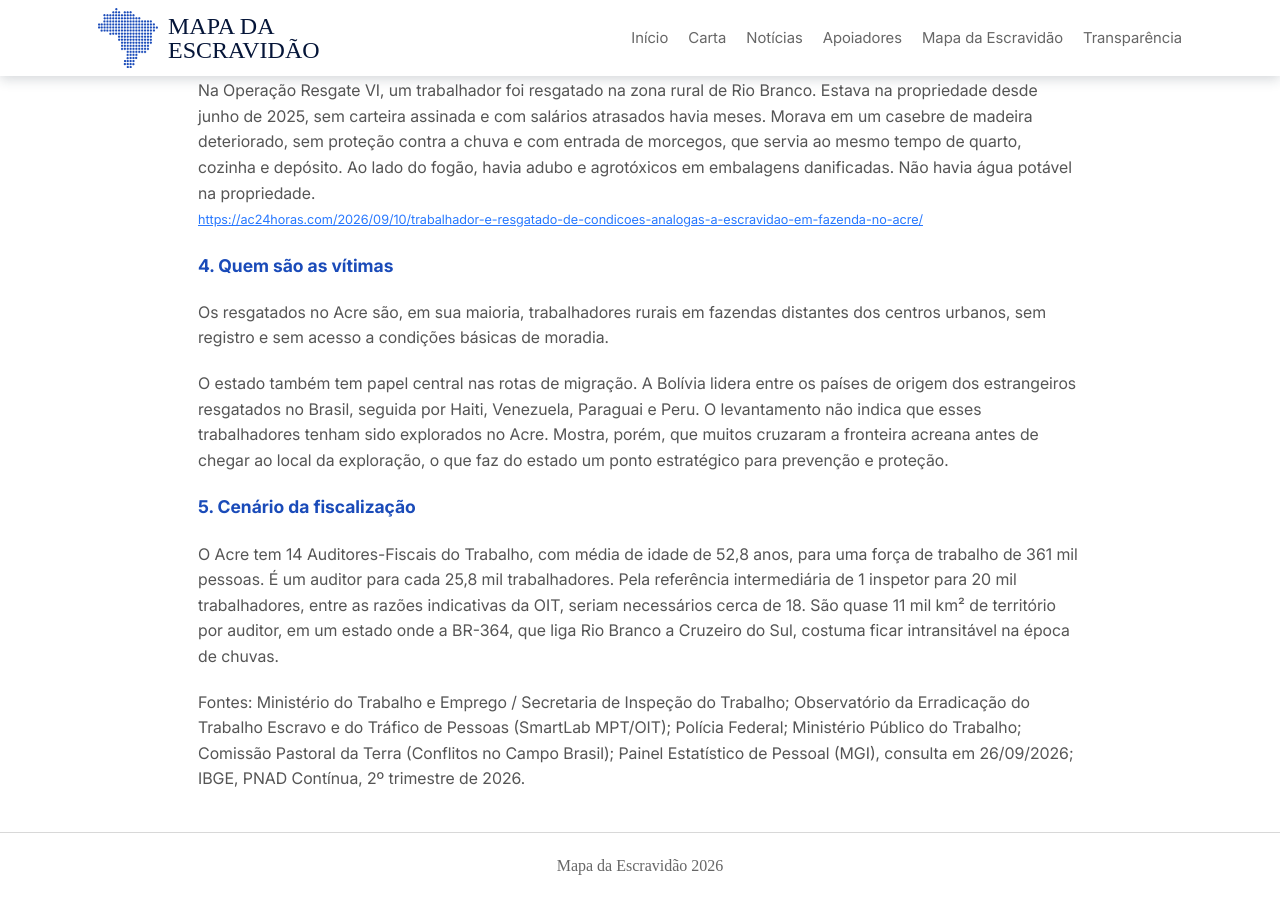
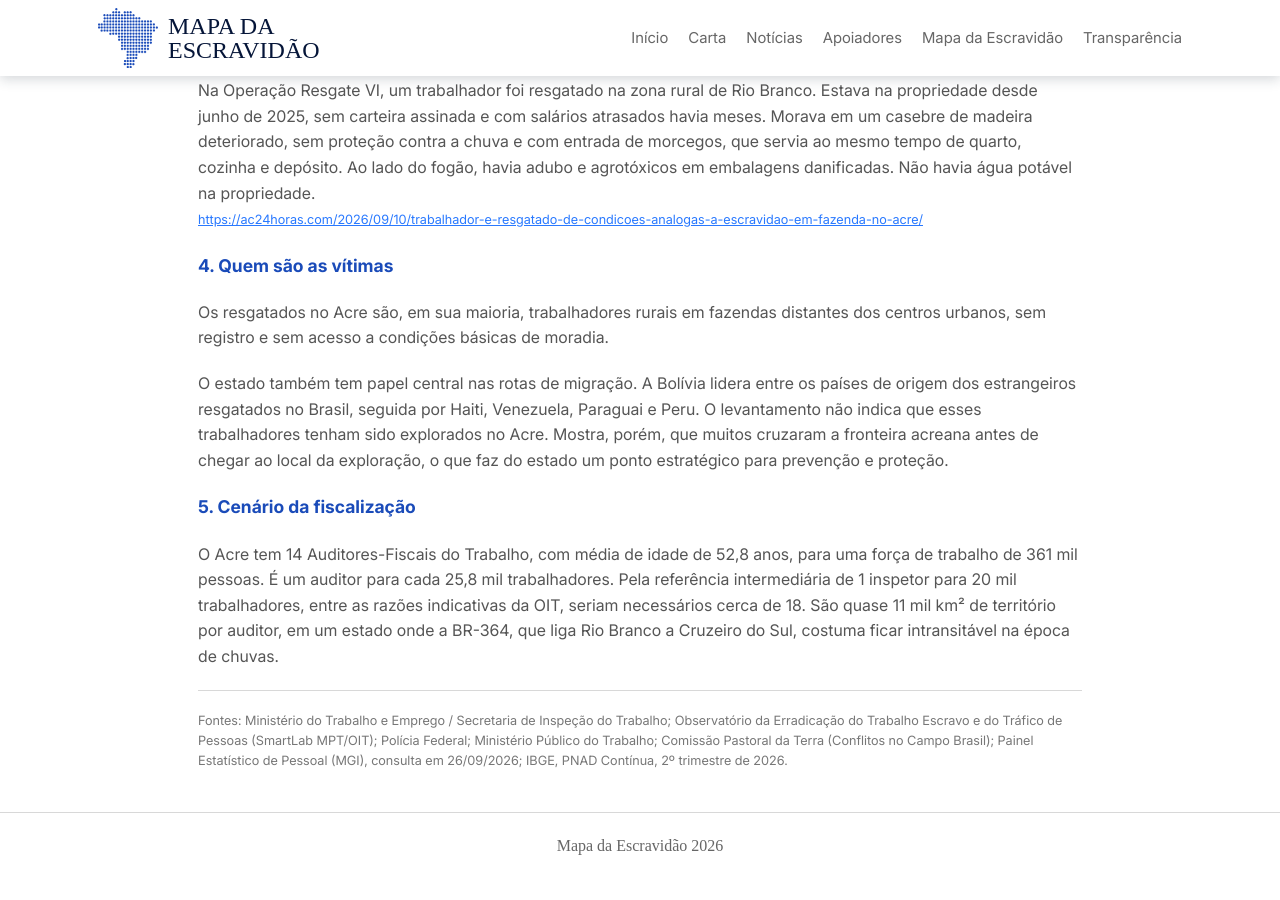
Before and after one commit to Landowski/mapa-escravidao, a Jekyll site: the page built from mapa-escravidao/acre.html, in a window 1280 px wide and 900 px high, scrolled down 1185 px. Built offline with Jekyll 4.4.1, drawn with Linux system fonts in a browser that asks for light colours; some web fonts are replaced.

Commit message:
Update acre.html

```diff
--- a/mapa-escravidao/acre.html
+++ b/mapa-escravidao/acre.html
@@ -60,7 +60,7 @@ permalink: /mapa-escravidao/acre
 
                 <p>O Acre tem 14 Auditores-Fiscais do Trabalho, com média de idade de 52,8 anos, para uma força de trabalho de 361 mil pessoas. É um auditor para cada 25,8 mil trabalhadores. Pela referência intermediária de 1 inspetor para 20 mil trabalhadores, entre as razões indicativas da OIT, seriam necessários cerca de 18. São quase 11 mil km² de território por auditor, em um estado onde a BR-364, que liga Rio Branco a Cruzeiro do Sul, costuma ficar intransitável na época de chuvas.</p>
 
-                <p>Fontes: Ministério do Trabalho e Emprego / Secretaria de Inspeção do Trabalho; Observatório da Erradicação do Trabalho Escravo e do Tráfico de Pessoas (SmartLab MPT/OIT); Polícia Federal; Ministério Público do Trabalho; Comissão Pastoral da Terra (Conflitos no Campo Brasil); Painel Estatístico de Pessoal (MGI), consulta em 26/09/2026; IBGE, PNAD Contínua, 2º trimestre de 2026.</p>
+                <p class="fontes">Fontes: Ministério do Trabalho e Emprego / Secretaria de Inspeção do Trabalho; Observatório da Erradicação do Trabalho Escravo e do Tráfico de Pessoas (SmartLab MPT/OIT); Polícia Federal; Ministério Público do Trabalho; Comissão Pastoral da Terra (Conflitos no Campo Brasil); Painel Estatístico de Pessoal (MGI), consulta em 26/09/2026; IBGE, PNAD Contínua, 2º trimestre de 2026.</p>
 
             </div>
         </section>
```
